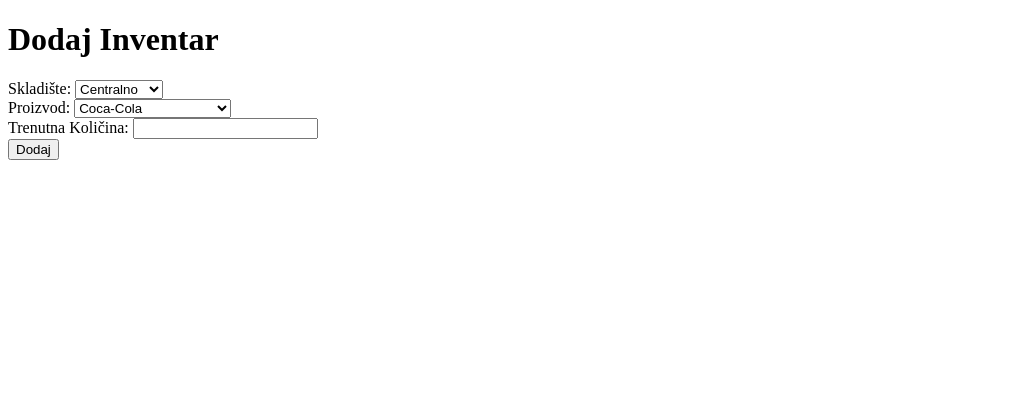
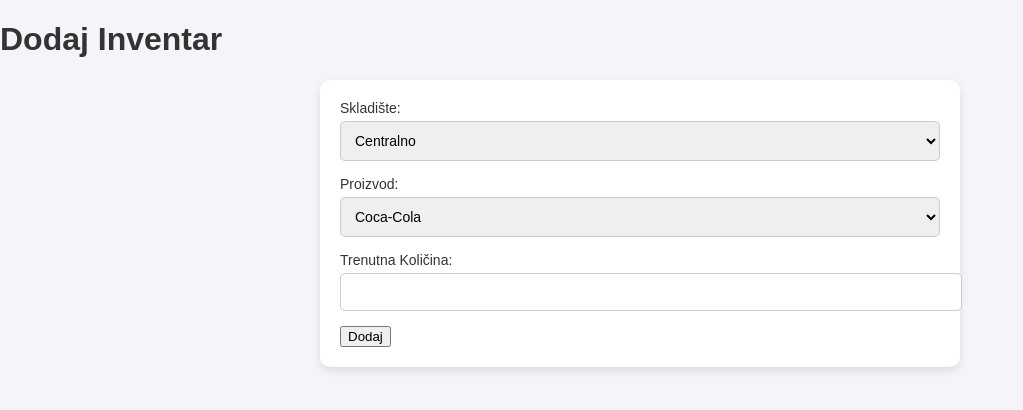
Before and after one commit to LukaRitosa/BazaSkladiste, a Flask app: page /insert_inventar_form in a window 1280 px wide. Shown: the top 410 px of the page, without its empty margins (0-1023 px from the left). Run offline with Flask 3, Linux system fonts and the light colour scheme; data comes from the database, SQL or seed files in the repository; some libraries are stand-ins or nearby versions.

Commit message:
Update insert_inventar.html

```diff
--- a/final_mozda/templates/insert_inventar.html
+++ b/final_mozda/templates/insert_inventar.html
@@ -3,6 +3,83 @@
 <head>
     <meta charset="UTF-8">
     <title>Dodaj Inventar</title>
+<style>
+            body {
+            font-family: Arial, sans-serif;
+            margin: 0;
+            padding: 0;
+            background-color: #f4f4f9;
+            color: #333;
+        }
+
+        h2 {
+            text-align: center;
+            margin-top: 20px;
+            color: #555;
+        }
+
+        .button-container {
+            text-align: center;
+            margin: 20px 0;
+        }
+
+        .button {
+            background-color: #007bff;
+            color: white;
+            padding: 10px 20px;
+            text-decoration: none;
+            border-radius: 5px;
+            font-size: 16px;
+        }
+
+        .button:hover {
+            background-color: #0056b3;
+        }
+
+        /* Form container */
+        form {
+            width: 90%;
+            max-width: 600px;
+            margin: 20px auto;
+            background-color: white;
+            padding: 20px;
+            box-shadow: 0 4px 8px rgba(0, 0, 0, 0.1);
+            border-radius: 10px;
+        }
+
+        label {
+            font-size: 14px;
+            color: #333;
+            display: block;
+            margin-bottom: 5px;
+        }
+
+        input, select {
+            width: 100%;
+            padding: 10px;
+            margin-bottom: 15px;
+            border: 1px solid #ccc;
+            border-radius: 5px;
+            font-size: 14px;
+        }
+
+        input:focus, select:focus {
+            border-color: #007bff;
+            outline: none;
+        }
+
+        input[type="submit"] {
+            background-color: #28a745;
+            color: white;
+            border: none;
+            cursor: pointer;
+            font-size: 16px;
+        }
+
+        input[type="submit"]:hover {
+            background-color: #218838;
+        }
+</style>
 </head>
 <body>
     <h1>Dodaj Inventar</h1>
```
